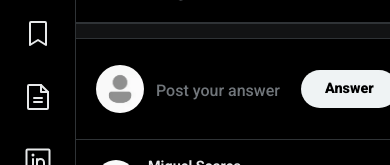
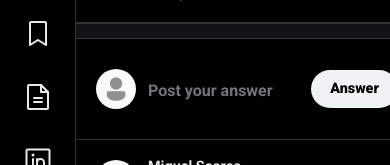
Before and after one commit to migueldevpe/twitterclone, a React (Vite) app in the folder x-ui/: page /post in a window 390 px wide. Shown: the part 339-504 px from the top of the page. Built offline with nearby package versions, Linux system fonts and the light colour scheme; a web font is replaced by a local one.

Commit message:
feat/fix: correção na responsividade e alteração no display do layout, de flex para grid

```diff
--- a/x-ui/src/layout/Default.css
+++ b/x-ui/src/layout/Default.css
@@ -1,4 +1,6 @@
 .layout {
+  grid-template-columns: 275px 1fr;
+
   max-width: 1000px;
 }
 
@@ -7,3 +9,9 @@
   border-left: 1px solid var(--borders);
   border-right: 1px solid var(--borders);
 }
+
+@media (max-width: 768px) {
+  .layout {
+    grid-template-columns: 75px 1fr;
+  }
+}
--- a/x-ui/src/layout/Default.tsx
+++ b/x-ui/src/layout/Default.tsx
@@ -7,7 +7,7 @@ import Sidebar from "../components/Sidebar";
 export default function Default() {
 
   return (
-    <div className='layout w-full flex flex-row'>
+    <div className='layout w-full grid'>
 
     <Sidebar />
 
--- a/x-ui/src/pages/Postage.css
+++ b/x-ui/src/pages/Postage.css
@@ -18,8 +18,8 @@
 
 .answer-post-form label textarea {
   flex: 1;
-    font-size: 1.25rem;
-    font-weight: 500;
+  font-size: 1.175rem;
+  font-weight: 700;
   margin-top: 1.25rem;
   resize: none;
 
@@ -36,7 +36,7 @@
   background-color: var(--twitter-buttons);
   color: var(--color-back);
   border-radius: 9999px;
-    padding: 0.75rem 1.5rem;
+  padding: 0.75rem 1.2rem;
   font-size: 1rem;
   font-weight: 900;
   margin-left: auto;
@@ -49,6 +49,11 @@
 }
 
 @media (max-width: 425px) {
+  .answer-post-form label img {
+    height: 2.5rem;
+    width: 2.5rem;
+  }
+
   .answer-post-form label textarea {
     font-size: 1rem;
   }
```
Lines whose indentation alone changed are shown as unchanged.
